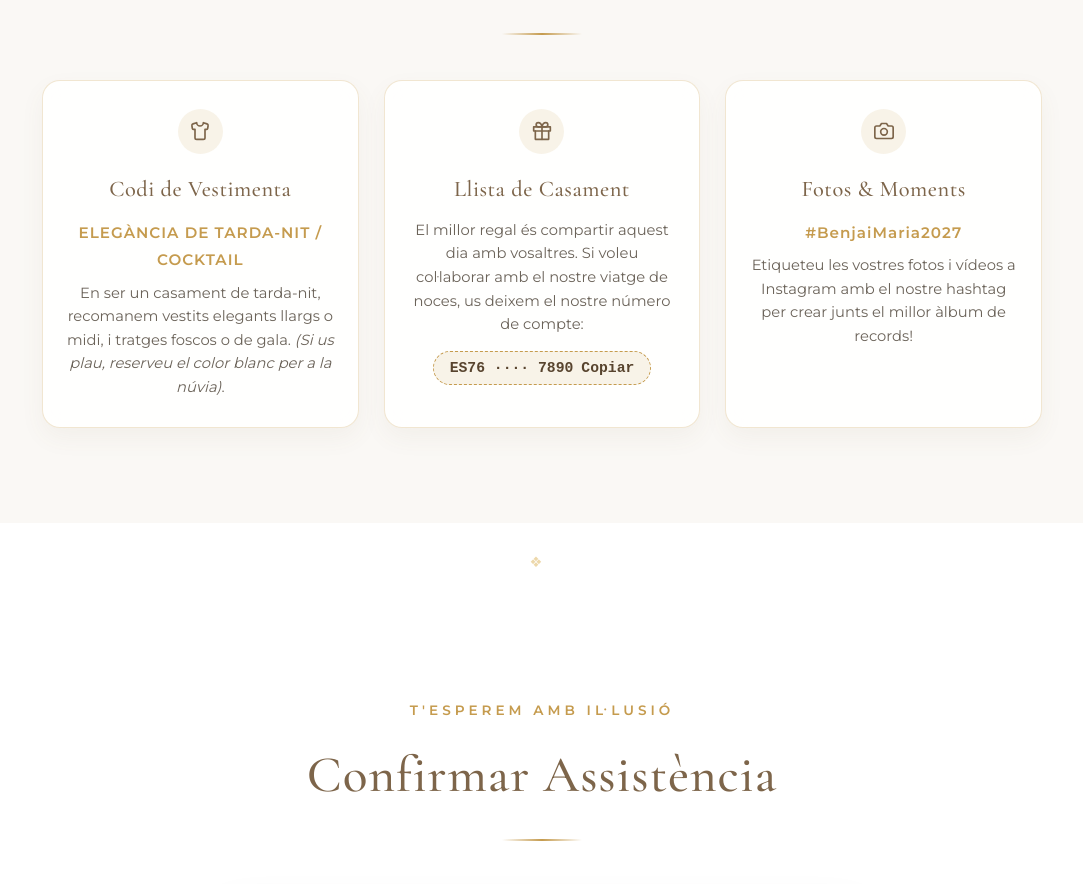
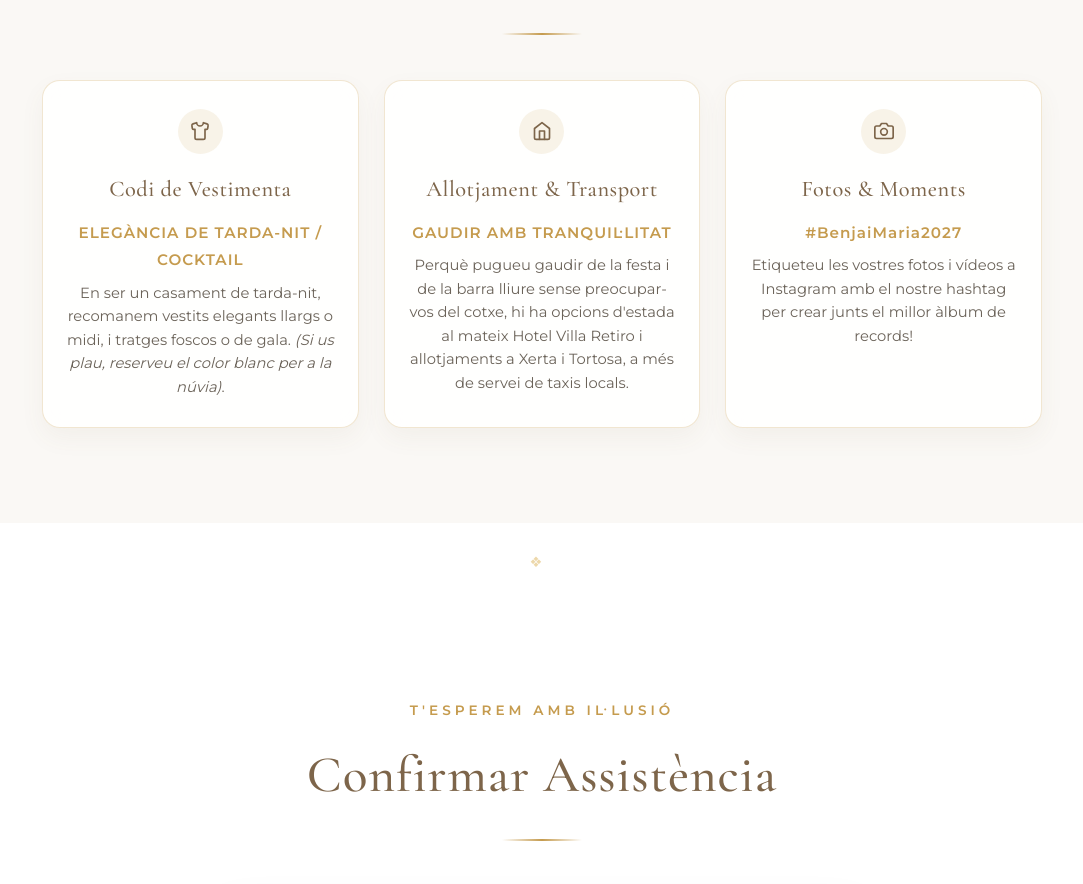
Before and after one commit to DFH94/Benjami_Maria_Boda, a Next.js app: page / in a window 1280 px wide. Shown: the part 4467-5351 px from the top of the page, without its empty margins (98-1181 px from the left). Built offline with nearby package versions, Linux system fonts and the light colour scheme.

Commit message:
Substitueix el compte bancari per una targeta practica d'Allotjament i Transport a la guia de convidats

```diff
--- a/src/app/page.tsx
+++ b/src/app/page.tsx
@@ -682,29 +682,21 @@ export default function Home() {
               </p>
             </div>
 
-            {/* Card 2: Regals & Viatge */}
+            {/* Card 2: Allotjament & Transport */}
             <div className="glass-card-sm text-center">
               <div style={{ width: '45px', height: '45px', borderRadius: '50%', background: 'rgba(197, 155, 78, 0.12)', color: 'var(--primary-color)', display: 'flex', alignItems: 'center', justifyContent: 'center', margin: '0 auto 15px auto' }}>
                 <svg width="20" height="20" viewBox="0 0 24 24" fill="none" stroke="currentColor" strokeWidth="2" strokeLinecap="round" strokeLinejoin="round">
-                  <polyline points="20 12 20 22 4 22 4 12"></polyline>
-                  <rect x="2" y="7" width="20" height="5"></rect>
-                  <line x1="12" y1="22" x2="12" y2="7"></line>
-                  <path d="M12 7H7.5a2.5 2.5 0 0 1 0-5C11 2 12 7 12 7z"></path>
-                  <path d="M12 7h4.5a2.5 2.5 0 0 0 0-5C13 2 12 7 12 7z"></path>
+                  <path d="M3 9l9-7 9 7v11a2 2 0 0 1-2 2H5a2 2 0 0 1-2-2z"></path>
+                  <polyline points="9 22 9 12 15 12 15 22"></polyline>
                 </svg>
               </div>
-              <h3 style={{ fontSize: '1.4rem', color: 'var(--primary-color)', marginBottom: '10px' }}>Llista de Casament</h3>
-              <p style={{ fontSize: '0.92rem', color: 'var(--text-muted)', marginBottom: '14px', lineHeight: 1.6 }}>
-                El millor regal és compartir aquest dia amb vosaltres. Si voleu col·laborar amb el nostre viatge de noces, us deixem el nostre número de compte:
+              <h3 style={{ fontSize: '1.4rem', color: 'var(--primary-color)', marginBottom: '10px' }}>Allotjament & Transport</h3>
+              <p style={{ fontSize: '0.95rem', fontWeight: 600, color: 'var(--accent-gold)', textTransform: 'uppercase', letterSpacing: '1px', marginBottom: '8px' }}>
+                Gaudir amb Tranquil·litat
               </p>
-              <button
-                onClick={() => handleCopyIban('ES76 0049 1500 0512 3456 7890')}
-                className="copy-pill-btn"
-                title="Fes clic per copiar l'IBAN"
-              >
-                <span>ES76 ···· 7890</span>
-                <span>{copiedIban ? '✓ Copiat!' : 'Copiar'}</span>
-              </button>
+              <p style={{ fontSize: '0.92rem', color: 'var(--text-muted)', margin: 0, lineHeight: 1.6 }}>
+                Perquè pugueu gaudir de la festa i de la barra lliure sense preocupar-vos del cotxe, hi ha opcions d'estada al mateix Hotel Villa Retiro i allotjaments a Xerta i Tortosa, a més de servei de taxis locals.
+              </p>
             </div>
 
             {/* Card 3: Xarxes i Fotos */}
```
